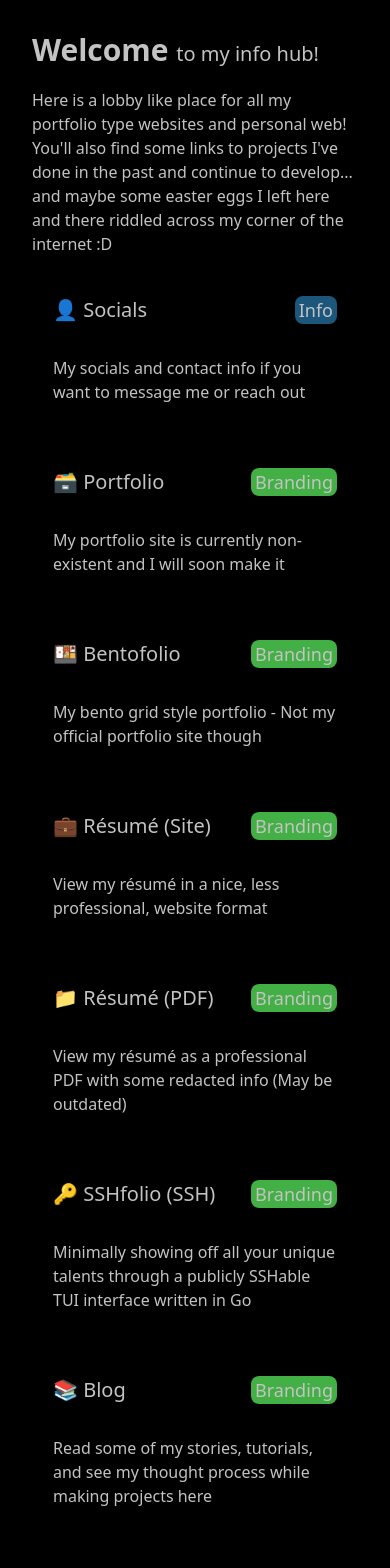
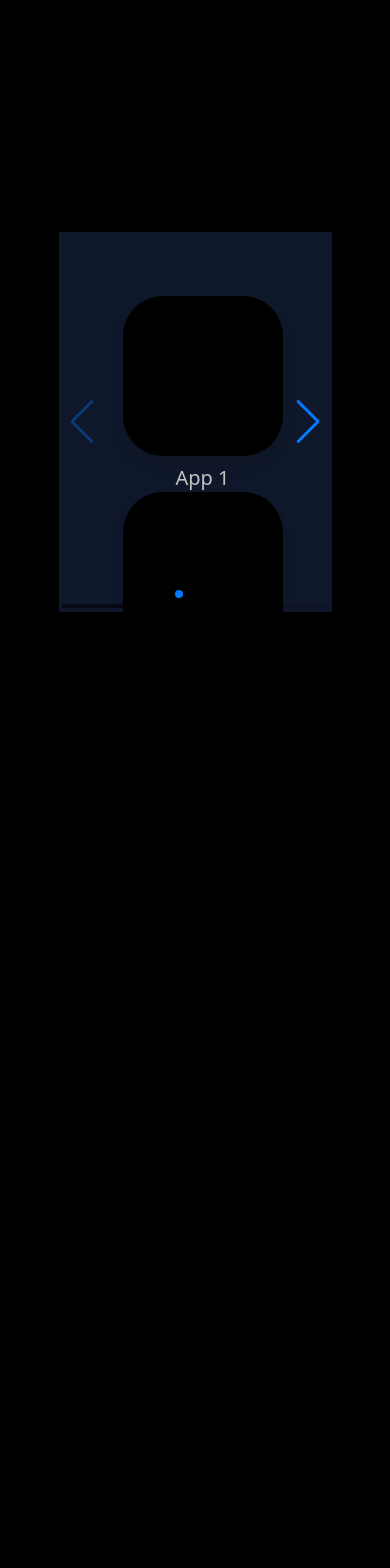
Before and after one commit to ZachLTech/website-hub, a Nuxt app in the folder site/: page / in a window 390 px wide. Shown: the top 1568 px of the page. After the commit the page ends 844 px from the top, so only its background shows below. Built offline with nearby package versions, Linux system fonts and the light colour scheme.

Commit message:
Complete mobile app based rework started

```diff
--- a/site/package.json
+++ b/site/package.json
@@ -11,6 +11,7 @@
   },
   "dependencies": {
     "nuxt": "^3.11.2",
+    "swiper": "^11.1.9",
     "vue": "^3.4.21",
     "vue-router": "^4.3.0"
   },
--- a/site/pages/index.vue
+++ b/site/pages/index.vue
@@ -1,61 +1,109 @@
 <template>
-    <div class="w-full flex justify-center items-center pt-8 overflow-hidden">
-        <video autoplay muted loop class="fixed -z-10 right-0 bottom-0 hidden sm:block min-w-screen min-h-screen brightness-75">
-            <source src="/background.mp4" type="video/mp4">
-        </video>
-        <div class="w-[1000px] flex flex-col gap-8 items-center">
-            <div class="flex flex-col sm:flex-row justify-center items-center gap-8 bg-[rgba(0,0,0,0.05)] shadow-inner rounded-3xl">
-                <img class="w-60 h-60 hidden sm:block" src="/me-drawn.png" alt="me-drawn.png">
-                <div class="flex flex-col justify-center gap-5 px-8 sm:px-0">
-                    <h1 class="text-3xl sm:text-5xl font-bold">Welcome <span class="text-xl sm:text-3xl font-normal">to my info hub!</span></h1>
-                    <p class="sm:text-xl max-w-[800px]">
-                        Here is a lobby like place for all my portfolio type websites and personal web!
-                        You'll also find some links to projects I've done in the past and continue to develop...
-                        and maybe some easter eggs I left here and there riddled across my corner of the internet :D
-                    </p>
+    <div class="w-screen h-screen bg-black flex flex-col justify-center items-center">
+        <swiper
+            class="w-[70vw] h-[45vh] bg-slate-900"
+            :modules="modules"
+            :slides-per-view="1"
+            :space-between="150"
+            navigation
+            :pagination="{ clickable: true }"
+            :scrollbar="{ draggable: true }"
+            @swiper="onSwiper"
+            @slideChange="onSlideChange"
+        >
+            <swiper-slide>
+                <div class="h-full flex flex-col justify-between p-16">
+                    <div class="flex flex-wrap justify-between">
+                        <div class="flex flex-col justify-center items-center gap-2">
+                            <div class="w-40 h-40 bg-black rounded-[25%] shadow-lg"></div>
+                            <p class="text-xl">App 1</p>
+                        </div>
+                        <div class="flex flex-col justify-center items-center gap-2">
+                            <div class="w-40 h-40 bg-black rounded-[25%] shadow-lg"></div>
+                            <p class="text-xl">App 1</p>
+                        </div>
+                        <div class="flex flex-col justify-center items-center gap-2">
+                            <div class="w-40 h-40 bg-black rounded-[25%] shadow-lg"></div>
+                            <p class="text-xl">App 1</p>
+                        </div>
+                        <div class="flex flex-col justify-center items-center gap-2">
+                            <div class="w-40 h-40 bg-black rounded-[25%] shadow-lg"></div>
+                            <p class="text-xl">App 1</p>
+                        </div>
+                        <div class="flex flex-col justify-center items-center gap-2">
+                            <div class="w-40 h-40 bg-black rounded-[25%] shadow-lg"></div>
+                            <p class="text-xl">App 1</p>
+                        </div>
+                        <div class="flex flex-col justify-center items-center gap-2">
+                            <div class="w-40 h-40 bg-black rounded-[25%] shadow-lg"></div>
+                            <p class="text-xl">App 1</p>
+                        </div>
+                    </div>
+                    <div class="flex flex-wrap justify-between">
+                        <div class="flex flex-col justify-center items-center gap-2">
+                            <div class="w-40 h-40 bg-black rounded-[25%] shadow-lg"></div>
+                            <p class="text-xl">App 1</p>
+                        </div>
+                        <div class="flex flex-col justify-center items-center gap-2">
+                            <div class="w-40 h-40 bg-black rounded-[25%] shadow-lg"></div>
+                            <p class="text-xl">App 1</p>
+                        </div>
+                        <div class="flex flex-col justify-center items-center gap-2">
+                            <div class="w-40 h-40 bg-black rounded-[25%] shadow-lg"></div>
+                            <p class="text-xl">App 1</p>
+                        </div>
+                        <div class="flex flex-col justify-center items-center gap-2">
+                            <div class="w-40 h-40 bg-black rounded-[25%] shadow-lg"></div>
+                            <p class="text-xl">App 1</p>
+                        </div>
+                        <div class="flex flex-col justify-center items-center gap-2">
+                            <div class="w-40 h-40 bg-black rounded-[25%] shadow-lg"></div>
+                            <p class="text-xl">App 1</p>
+                        </div>
+                        <div class="flex flex-col justify-center items-center gap-2">
+                            <div class="w-40 h-40 bg-black rounded-[25%] shadow-lg"></div>
+                            <p class="text-xl">App 1</p>
+                        </div>
+                    </div>
                 </div>
-            </div>
-            <div class="w-full flex flex-wrap justify-center sm:justify-between sm:max-h-[1800px]">
-                <door :icon="'👤'" :title="'Socials'" :location="'https://zachl.tech/'" :description="'My socials and contact info if you want to message me or reach out'" :tag="'Info'" :tagColor="'#1c567a'" />
-                <door :icon="'🗃️'" :title="'Portfolio'" :location="'#'" :description="'My portfolio site is currently non-existent and I will soon make it'" :tag="'Branding'" :tagColor="'#43b046'" />
-                <door :icon="'🍱'" :title="'Bentofolio'" :location="'https://bentofolio.zachl.tech'" :description="'My bento grid style portfolio - Not my official portfolio site though'" :tag="'Branding'" :tagColor="'#43b046'" />
-                <door :icon="'💼'" :title="'Résumé (Site)'" :location="'https://resume.zachl.tech'" :description="'View my résumé in a nice, less professional, website format'" :tag="'Branding'" :tagColor="'#43b046'" />
-                <door :icon="'📁'" :title="'Résumé (PDF)'" :location="'https://resume-pdf.zachl.tech'" :description="'View my résumé as a professional PDF with some redacted info (May be outdated)'" :tag="'Branding'" :tagColor="'#43b046'" />
-                <door :icon="'🔑'" :title="'SSHfolio (SSH)'" :location="'https://github.com/ZachLTech/sshfolio'" :description="'Minimally showing off all your unique talents through a publicly SSHable TUI interface written in Go'" :tag="'Branding'" :tagColor="'#43b046'" />
-                <door :icon="'📚'" :title="'Blog'" :location="'https://blog.zachl.tech'" :description="'Read some of my stories, tutorials, and see my thought process while making projects here'" :tag="'Branding'" :tagColor="'#43b046'" />
-                <door :icon="'🏎️'" :title="'AEV-Software'" :location="'https://github.com/YamanDevelopment/AEV-Software'" :description="'The Alset Solar Cybersedan Software is a comprehensive full-stack ecosystem developed for the FAUHS AEV solar car'" :tag="'Project'" :tagColor="'#947100'" />
-                <door :icon="'💻'" :title="'Devfolify'" :location="'https://github.com/YamanDevelopment/Devfolify'" :description="'Giving you real world problems and a chance to solve it using code in your unique way.'" :tag="'WIP Project'" :tagColor="'#947100'" />
-                <door :icon="'📅'" :title="'Schedulix'" :location="'https://github.com/YamanDevelopment/Schedulix'" :description="'A program that helps university students develop their course schedules for their upcoming semester.'" :tag="'WIP Project'" :tagColor="'#947100'" />
-                <door :icon="'👩‍💻'" :title="'Matrix'" :location="'https://matrix.yamanon.top/'" :description="'Matrix protocol for use with my friends since other forms of communication are pretty unprivate'" :tag="'Homelab'" :tagColor="'#2922ab'" />
-                <door :icon="'🎥'" :title="'Movie-Web'" :location="'https://movie-web.zachl.tech'" :description="'Movie-Web is a very convenient media streaming tool which I use all the time when watching The Office'" :tag="'Homelab'" :tagColor="'#2922ab'" />
-                <door :icon="'📄'" :title="'Fileshare'" :location="'https://share.lopezhome.tech'" :description="'The convenience of having my own filesharing service is so nice'" :tag="'Homelab'" :tagColor="'#2922ab'" />
-                <door :icon="'🔍'" :title="'SearXNG'" :location="'https://search.lopezhome.tech'" :description="'Why use Google or DuckDuckGo when you can use a combination of them all, AND keep your data private!!'" :tag="'Homelab'" :tagColor="'#2922ab'" />
-                <door :icon="'🤠'" :title="'Thandi'" :location="'https://str1ke.codes'" :description="'A self-taught full-stack developer who I partner up with for various projects and Hackathons'" :tag="'Friend'" :tagColor="'#276266'" />
-                <door :icon="'😱'" :title="'Amarnath'" :location="'https://github.com/jeebuscrossaint'" :description="'Another close friend of mine who took up programming due to his interest in the science behind computers'" :tag="'Friend'" :tagColor="'#276266'" />
-                <door :icon="'🤯'" :title="'Jossaya'" :location="'https://jcamille.tech/'" :description="'Jossaya is a great guy who\'s typically ready to jump head first into any coding project'" :tag="'Friend'" :tagColor="'#276266'" />
-                <door :icon="'😂'" :title="'Makai'" :location="'https://makaip.com'" :description="'A very enthusiastic friend who, as he says, enjoys coding, making stuff in Blender, playing the piano, and photography'" :tag="'Friend'" :tagColor="'#276266'" />
-                <door :icon="'😎'" :title="'Alex'" :location="'https://www.alexcastronovo.com/'" :description="'A research partner I have yet to properly befriend who has experience in many CS related fields'" :tag="'Friend'" :tagColor="'#276266'" />
-                <door :icon="'☕'" :title="'Network Chuck'" :location="'https://www.youtube.com/@NetworkChuck'" :description="'His tutorials and educational videos are so great and he was the reason I tried Linux for the first time'" :tag="'Creator'" :tagColor="'#FF0000'" />
-                <door :icon="'️‍🔥'" :title="'Fireship'" :location="'https://www.youtube.com/@Fireship'" :description="'The entertainment & education combo in Fireships videos are simply unmatched and I tend to get a lot of my tech news from him now'" :tag="'Creator'" :tagColor="'#FF0000'" />
-                <door :icon="'🍳'" :title="'Frying Pan'" :location="'https://www.youtube.com/@FryingPan'" :description="'Frying Pans skits and journey helped inspire me to continue in CS alongside attempting a startup'" :tag="'Creator'" :tagColor="'#FF0000'" />
-                <door :icon="'🦉'" :title="'Raid Owl'" :location="'https://www.youtube.com/@RaidOwl'" :description="'Without RaidOwl, I probably would not have as secure of a homelab setup as I do now nor would I be using raid redundancy'" :tag="'Creator'" :tagColor="'#FF0000'" />
-            </div>
-            <!-- <div class="flex justify-between items-center w-full">
-                <div class="w-[45%] h-[1px] bg-white"></div>
-                <div class="w-6 h-6 bg-white rounded-full"></div>
-                <div class="w-[45%] h-[1px] bg-white"></div>
-            </div> -->
-            <section class="p-4 bg-black h-[50vh] w-screen flex justify-center sm:justify-start items-end poppins">
-                <a href="">
-                    <pre class="font-mono text-md leading-none select-none">
-_|  _|      _|    _|  _|
-_|  _|    _|  _|  _|  _|
-_|_ _|_|  _|  _|  _|_ _|_|
-    _|    _|  _|      _|
-    _|      _|        _|
-                    </pre>
-                </a>
-            </section>
-        </div>
+            </swiper-slide>
+            <swiper-slide>Slide 2</swiper-slide>
+            <swiper-slide>Slide 3</swiper-slide>
+            ...
+        </swiper>
     </div>
 </template>
+<script>
+  // import Swiper core and required modules
+  import { Navigation, Pagination, Scrollbar, A11y } from 'swiper/modules';
+
+  // Import Swiper Vue.js components
+  import { Swiper, SwiperSlide } from 'swiper/vue';
+
+  // Import Swiper styles
+  import 'swiper/css';
+  import 'swiper/css/navigation';
+  import 'swiper/css/pagination';
+  import 'swiper/css/scrollbar';
+
+  // Import Swiper styles
+  export default {
+    components: {
+      Swiper,
+      SwiperSlide,
+    },
+    setup() {
+      const onSwiper = (swiper) => {
+        console.log(swiper);
+      };
+      const onSlideChange = () => {
+        console.log('slide change');
+      };
+      return {
+        onSwiper,
+        onSlideChange,
+        modules: [Navigation, Pagination, Scrollbar, A11y],
+      };
+    },
+  };
+</script>
```
Also changed, not shown: 1 other file (tests, documents, lock files or other folders).
